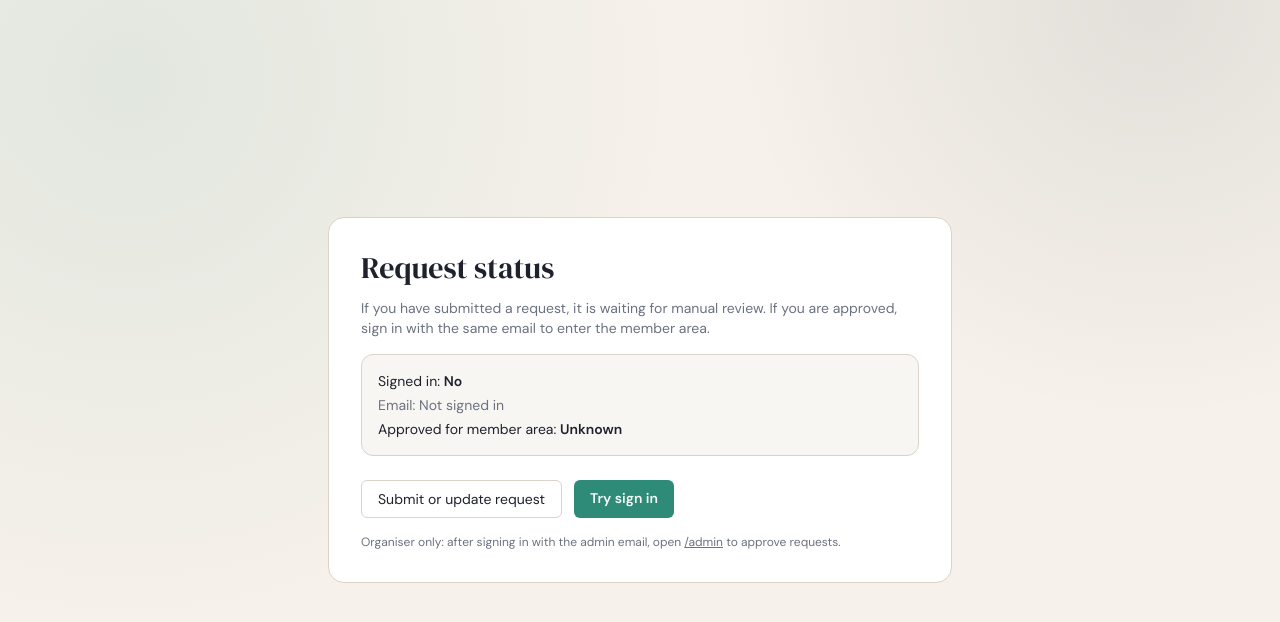
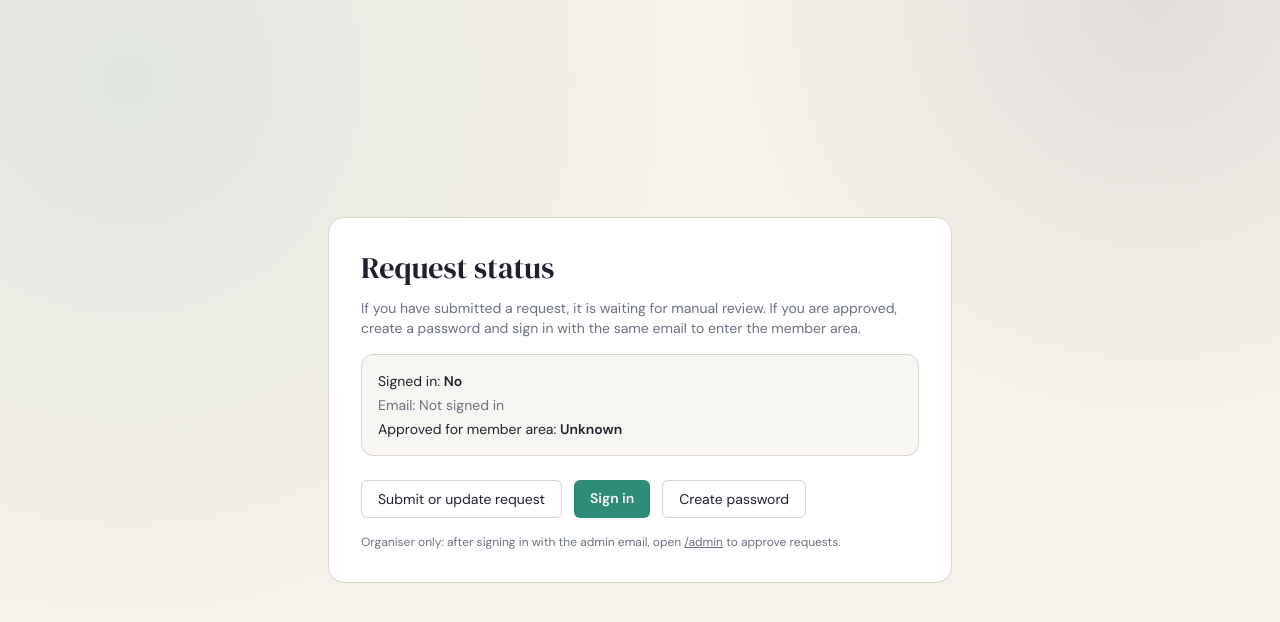
Before and after one commit to ccicm/NPEstudyclub, a Next.js app in the folder npe-web/: page /auth/request-status in a window 1280 px wide. Shown: the top 622 px of the page. Built offline with nearby package versions, Linux system fonts and the light colour scheme; no server answers.

Commit message:
passwordcreate

```diff
--- a/npe-web/app/auth/request-status/page.tsx
+++ b/npe-web/app/auth/request-status/page.tsx
@@ -23,7 +23,7 @@ export default async function RequestStatusPage() {
       <div className="w-full rounded-2xl border bg-card p-8">
         <h1 className="text-3xl">Request status</h1>
         <p className="mt-3 text-sm text-muted-foreground">
-          If you have submitted a request, it is waiting for manual review. If you are approved, sign in with the same email to enter the member area.
+          If you have submitted a request, it is waiting for manual review. If you are approved, create a password and sign in with the same email to enter the member area.
         </p>
 
         <div className="mt-4 rounded-xl border bg-muted/30 p-4 text-sm">
@@ -43,7 +43,10 @@ export default async function RequestStatusPage() {
             Submit or update request
           </Link>
           <Link className="rounded-md bg-primary px-4 py-2 text-sm font-semibold text-primary-foreground" href="/auth/login">
-            Try sign in
+            Sign in
+          </Link>
+          <Link className="rounded-md border px-4 py-2 text-sm" href="/auth/sign-up">
+            Create password
           </Link>
           {user && isApproved ? (
             <Link className="rounded-md border px-4 py-2 text-sm font-semibold" href="/dashboard">
--- a/npe-web/app/auth/sign-up/page.tsx
+++ b/npe-web/app/auth/sign-up/page.tsx
@@ -1,5 +1,17 @@
-import { redirect } from "next/navigation";
+import { SignUpForm } from "@/components/sign-up-form";
 
 export default function Page() {
-  redirect("/auth/request");
+  return (
+    <div className="flex min-h-svh w-full items-center justify-center p-6 md:p-10">
+      <div className="w-full max-w-sm space-y-4">
+        <div className="rounded-2xl border bg-card p-6">
+          <h1 className="text-2xl">Create your password</h1>
+          <p className="mt-2 text-sm text-muted-foreground">
+            Use the same email you submitted in your access request.
+          </p>
+        </div>
+        <SignUpForm />
+      </div>
+    </div>
+  );
 }
--- a/npe-web/components/login-form.tsx
+++ b/npe-web/components/login-form.tsx
@@ -13,6 +13,7 @@ import {
 import { Input } from "@/components/ui/input";
 import { Label } from "@/components/ui/label";
 import Link from "next/link";
+import { useRouter } from "next/navigation";
 import { useState } from "react";
 
 export function LoginForm({
@@ -23,26 +24,23 @@ export function LoginForm({
   const [notice, setNotice] = useState<string | null>(null);
   const [error, setError] = useState<string | null>(null);
   const [isLoading, setIsLoading] = useState(false);
+  const [password, setPassword] = useState("");
+  const router = useRouter();
 
   const handleLogin = async (e: React.FormEvent) => {
     e.preventDefault();
     const supabase = createClient();
-    const redirectBase =
-      process.env.NEXT_PUBLIC_SITE_URL?.replace(/\/$/, "") ??
-      window.location.origin;
     setIsLoading(true);
     setError(null);
     setNotice(null);
 
     try {
-      const { error } = await supabase.auth.signInWithOtp({
+      const { error } = await supabase.auth.signInWithPassword({
         email,
-        options: {
-          emailRedirectTo: `${redirectBase}/auth/callback?next=/dashboard`,
-        },
+        password,
       });
       if (error) throw error;
-      setNotice("Check your email for the sign-in link, then open it in this same browser/device.");
+      router.push("/dashboard");
     } catch (error: unknown) {
       setError(error instanceof Error ? error.message : "An error occurred");
     } finally {
@@ -56,7 +54,7 @@ export function LoginForm({
         <CardHeader>
           <CardTitle className="text-2xl">Member sign in</CardTitle>
           <CardDescription>
-            Enter your approved email. We&apos;ll send a secure sign-in link.
+            Enter your approved email and password to access the member area.
           </CardDescription>
         </CardHeader>
         <CardContent>
@@ -73,20 +71,45 @@ export function LoginForm({
                   onChange={(e) => setEmail(e.target.value)}
                 />
               </div>
+              <div className="grid gap-2">
+                <Label htmlFor="password">Password</Label>
+                <Input
+                  id="password"
+                  type="password"
+                  placeholder="Your password"
+                  required
+                  value={password}
+                  onChange={(e) => setPassword(e.target.value)}
+                />
+              </div>
               {notice && <p className="text-sm text-emerald-700">{notice}</p>}
               {error && <p className="text-sm text-red-500">{error}</p>}
               <Button type="submit" className="w-full" disabled={isLoading}>
-                {isLoading ? "Sending link..." : "Email me a sign-in link"}
+                {isLoading ? "Signing in..." : "Sign in"}
               </Button>
             </div>
-            <div className="mt-4 text-center text-sm">
-              Not approved yet?{" "}
+            <div className="mt-4 space-y-2 text-center text-sm">
+              <div>
+                Need to create your password?{" "}
+                <Link href="/auth/sign-up" className="underline underline-offset-4">
+                  Sign up
+                </Link>
+              </div>
+              <div>
+                Forgot your password?{" "}
+                <Link href="/auth/forgot-password" className="underline underline-offset-4">
+                  Reset it
+                </Link>
+              </div>
+              <div>
+                Not approved yet?{" "}
               <Link
                 href="/auth/request"
                 className="underline underline-offset-4"
               >
                 Request access
               </Link>
+              </div>
             </div>
           </form>
         </CardContent>
--- a/npe-web/components/sign-up-form.tsx
+++ b/npe-web/components/sign-up-form.tsx
@@ -63,8 +63,10 @@ export function SignUpForm({
     <div className={cn("flex flex-col gap-6", className)} {...props}>
       <Card>
         <CardHeader>
-          <CardTitle className="text-2xl">Sign up</CardTitle>
-          <CardDescription>Create a new account</CardDescription>
+          <CardTitle className="text-2xl">Create password</CardTitle>
+          <CardDescription>
+            Create a password for your approved member email.
+          </CardDescription>
         </CardHeader>
         <CardContent>
           <form onSubmit={handleSignUp}>
@@ -106,13 +108,13 @@ export function SignUpForm({
               </div>
               {error && <p className="text-sm text-red-500">{error}</p>}
               <Button type="submit" className="w-full" disabled={isLoading}>
-                {isLoading ? "Creating an account..." : "Sign up"}
+                {isLoading ? "Creating your password..." : "Create password"}
               </Button>
             </div>
             <div className="mt-4 text-center text-sm">
-              Already have an account?{" "}
+              Already created your password?{" "}
               <Link href="/auth/login" className="underline underline-offset-4">
-                Login
+                Sign in
               </Link>
             </div>
           </form>
```
